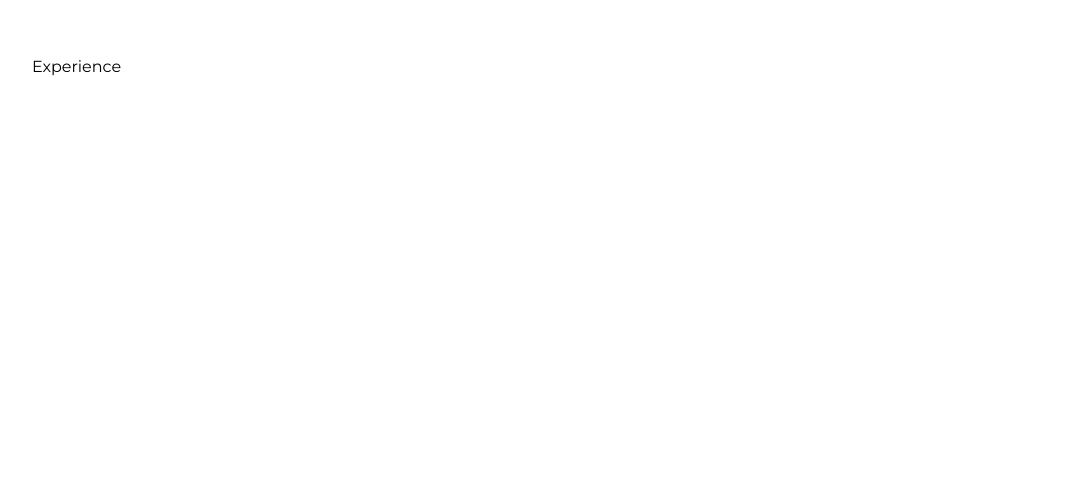
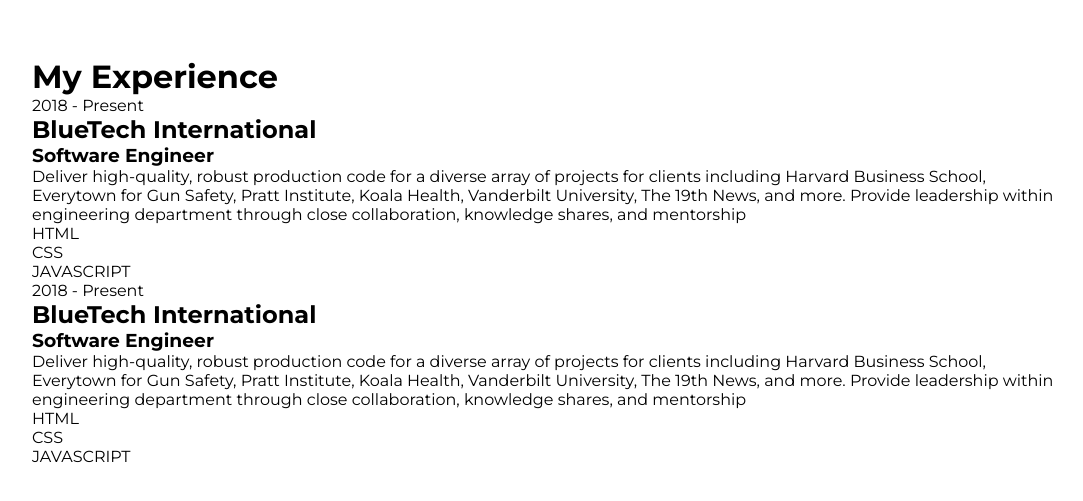
Before and after one commit to alphadev97/Alpha97---Personel-Portfolio, a Next.js app: page / in a window 1280 px wide. Shown: the part 3787-4288 px from the top of the page, without its empty margins (96-1179 px from the left). Built offline with nearby package versions, Linux system fonts and the light colour scheme.

Commit message:
Experience

```diff
--- a/src/components/Experience/Experience.tsx
+++ b/src/components/Experience/Experience.tsx
@@ -1,7 +1,36 @@
+import { experienceItem } from "@/data/static-data";
 import styles from "./experience.module.css";
 
 const Experience = () => {
-  return <div className={styles.container}>Experience</div>;
+  return (
+    <div className={styles.container}>
+      <div className={styles.content}>
+        <h1 className={styles.title}>My Experience</h1>
+
+        <div className={styles.expContainer}>
+          {experienceItem &&
+            experienceItem.map((exp) => (
+              <div className={styles.experience}>
+                <div className={styles.period}>
+                  {exp.from} - {exp.to === "" ? "Present" : ""}
+                </div>
+                <div className={styles.expContent}>
+                  <h2 className={styles.company}>{exp.company}</h2>
+                  <h3 className={styles.role}>{exp.role}</h3>
+                  <p className={styles.desc}>{exp.description}</p>
+
+                  <div className={styles.stacks}>
+                    {exp.stack.map((tech) => (
+                      <div className={styles.stack}>{tech.title}</div>
+                    ))}
+                  </div>
+                </div>
+              </div>
+            ))}
+        </div>
+      </div>
+    </div>
+  );
 };
 
 export default Experience;
```
